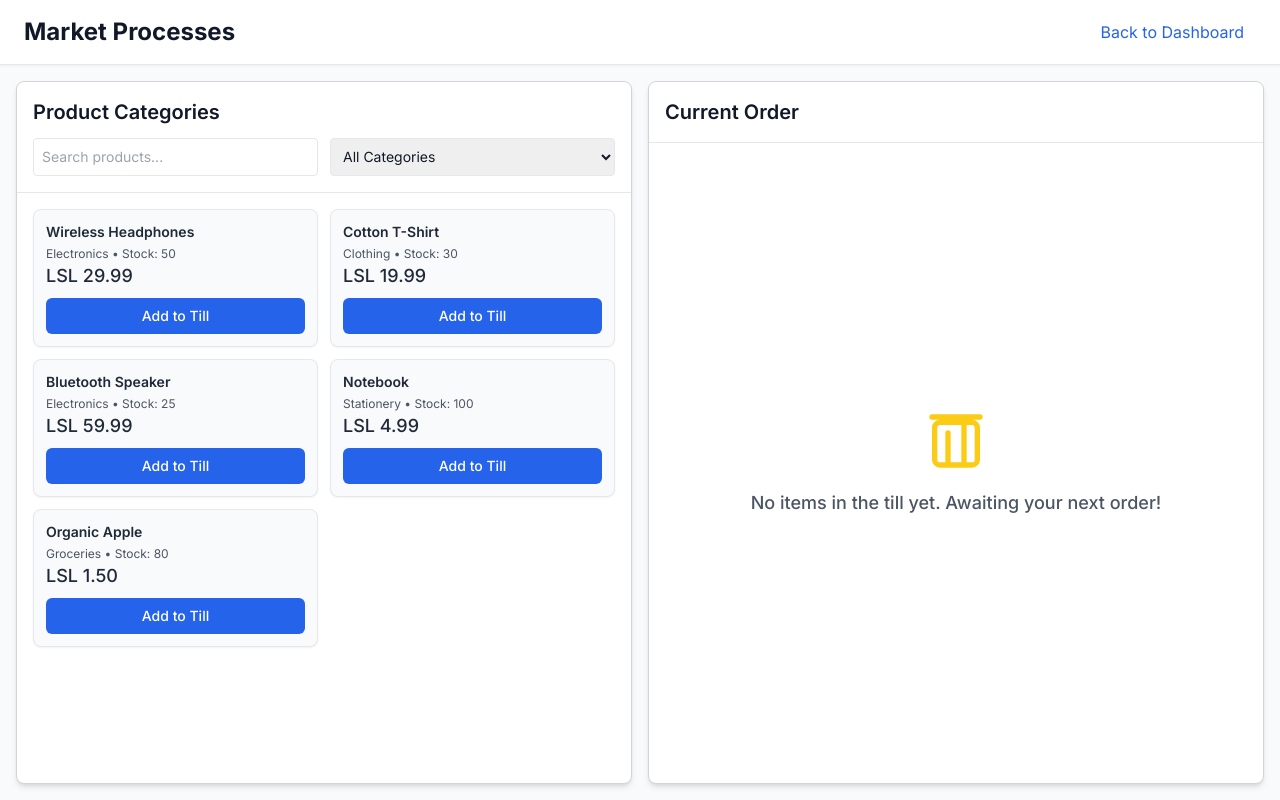
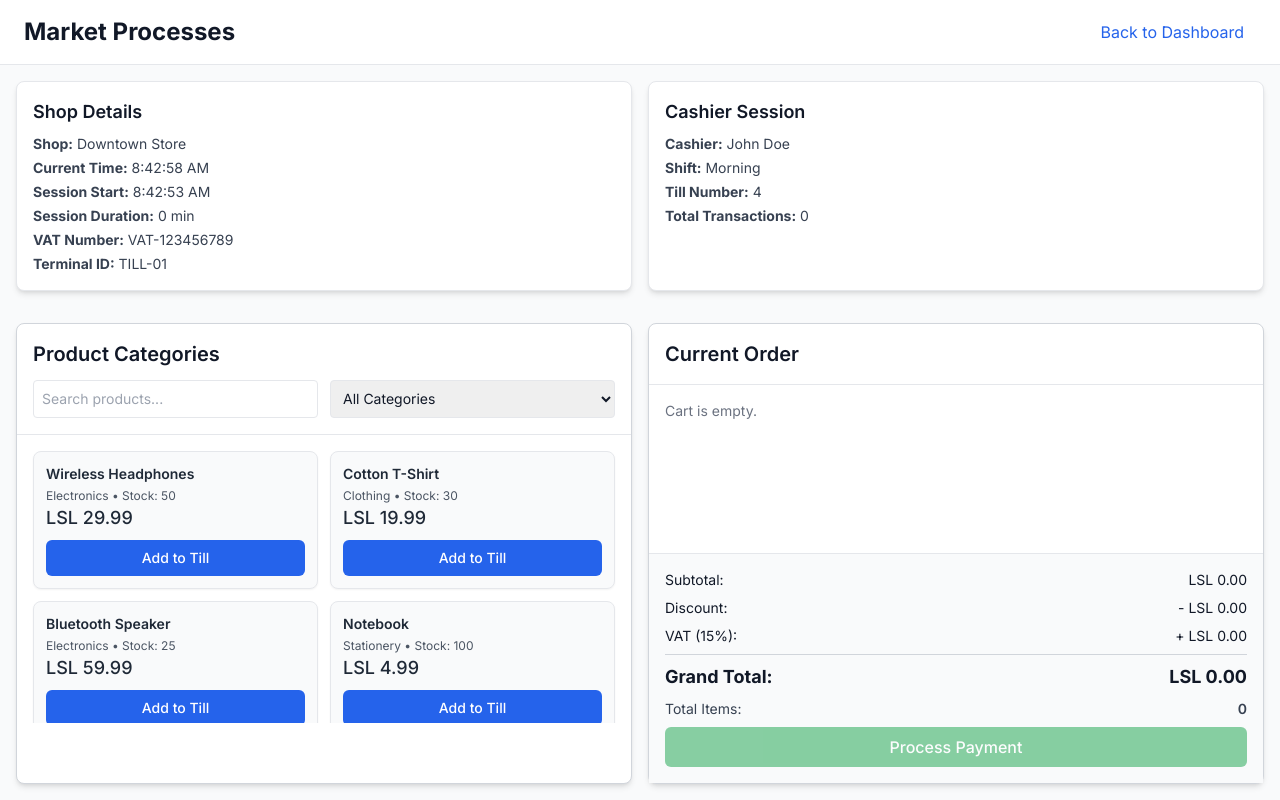
Before and after one commit to KaaraOpCode/BohlalePOS, a Next.js app in the folder webposai-main/: page /admin/market in a window 1280 px wide. Built offline with nearby package versions, Linux system fonts and the light colour scheme.

Commit message:
FINAL TILL MARKET

```diff
--- /dev/null
+++ b/package.json
@@ -0,0 +1,6 @@
+{
+  "dependencies": {
+    "react": "^18.3.1",
+    "react-dom": "^18.3.1"
+  }
+}
--- a/webposai-main/app/admin/market/page.tsx
+++ b/webposai-main/app/admin/market/page.tsx
@@ -12,6 +12,9 @@ const availableProducts: Product[] = [
   { id: '3', name: 'Bluetooth Speaker', price: 59.99, stock: 25, category: 'Electronics', status: 'active' },
   { id: '4', name: 'Notebook', price: 4.99, stock: 100, category: 'Stationery', status: 'active' },
   { id: '5', name: 'Organic Apple', price: 1.5, stock: 80, category: 'Groceries', status: 'active' },
+  { id: '6', name: 'LED Lamp', price: 12.99, stock: 40, category: 'Electronics', status: 'active' },
+  { id: '7', name: 'Jeans', price: 39.99, stock: 25, category: 'Clothing', status: 'active' },
+  { id: '8', name: 'Pencils Pack', price: 2.5, stock: 200, category: 'Stationery', status: 'active' },
 ];
 
 const categories = ['Clothing', 'Electronics', 'Groceries', 'Stationery', 'Toys'];
@@ -24,6 +27,36 @@ export default function MarketPage() {
   const [paymentCompleted, setPaymentCompleted] = useState(false);
   const [showReceiptModal, setShowReceiptModal] = useState(false);
 
+  // Till operations
+  const [transactionCount, setTransactionCount] = useState(0);
+  const [sessionStart] = useState<Date>(new Date());
+  const [currentTime, setCurrentTime] = useState<Date>(new Date());
+  const [shopExpanded, setShopExpanded] = useState(true);
+  const [cashierExpanded, setCashierExpanded] = useState(true);
+  const [highlightTxn, setHighlightTxn] = useState(false);
+  const [addedProductId, setAddedProductId] = useState<string | null>(null);
+
+  // Timer
+  useEffect(() => {
+    const timer = setInterval(() => setCurrentTime(new Date()), 1000);
+    return () => clearInterval(timer);
+  }, []);
+
+  useEffect(() => {
+    if (highlightTxn) {
+      const timer = setTimeout(() => setHighlightTxn(false), 1000);
+      return () => clearTimeout(timer);
+    }
+  }, [highlightTxn]);
+
+  useEffect(() => {
+    if (addedProductId) {
+      const timer = setTimeout(() => setAddedProductId(null), 300);
+      return () => clearTimeout(timer);
+    }
+  }, [addedProductId]);
+
+  // Cart operations
   const addToCart = (product: Product) => {
     setCartItems(prev => {
       const idx = prev.findIndex(p => p.id === product.id);
@@ -34,6 +67,7 @@ export default function MarketPage() {
       }
       return [...prev, { ...product, quantity: 1, cartIndex: Date.now() }];
     });
+    setAddedProductId(product.id);
   };
 
   const updateQuantity = (cartIndex: number, qty: number) => {
@@ -45,11 +79,11 @@ export default function MarketPage() {
     setCartItems(prev => prev.filter(i => i.cartIndex !== cartIndex));
   };
 
-  // Calculate pricing details
+  // Pricing
   const subtotal = cartItems.reduce((sum, item) => sum + item.price * item.quantity, 0);
-  const discountRate = 0.1; // 10% discount
+  const discountRate = 0.1;
   const discountAmount = subtotal * discountRate;
-  const vatRate = 0.15; // 15% VAT
+  const vatRate = 0.15;
   const vatAmount = (subtotal - discountAmount) * vatRate;
   const totalAmount = subtotal - discountAmount + vatAmount;
 
@@ -67,9 +101,7 @@ export default function MarketPage() {
   }, [paymentCompleted]);
 
   const handleReceiptOption = (option: string) => {
-    // Close receipt modal on any option click
     setShowReceiptModal(false);
-    // You can add your logic here for print/email/qr
     console.log(`Receipt option selected: ${option}`);
   };
 
@@ -78,9 +110,55 @@ export default function MarketPage() {
       <main className="h-screen flex flex-col bg-gray-50">
         <MarketHeader />
 
+        {/* Till Operations */}
+        <div className="grid grid-cols-2 gap-4 p-4 sticky top-0 bg-gray-50 z-10">
+          {/* Shop Card */}
+          <div
+            className={`bg-white rounded-lg shadow-md border p-4 cursor-pointer transition-all ${
+              shopExpanded ? 'max-h-80' : 'max-h-12 overflow-hidden'
+            }`}
+            onClick={() => setShopExpanded(prev => !prev)}
+          >
+            <h2 className="text-lg font-semibold mb-2">Shop Details</h2>
+            {shopExpanded && (
+              <ul className="space-y-1 text-sm text-gray-700">
+                <li><strong>Shop:</strong> Downtown Store</li>
+                <li><strong>Current Time:</strong> {currentTime.toLocaleTimeString()}</li>
+                <li><strong>Session Start:</strong> {sessionStart.toLocaleTimeString()}</li>
+                <li>
+                  <strong>Session Duration:</strong> {Math.floor((currentTime.getTime() - sessionStart.getTime()) / 60000)} min
+                </li>
+                <li><strong>VAT Number:</strong> VAT-123456789</li>
+                <li><strong>Terminal ID:</strong> TILL-01</li>
+              </ul>
+            )}
+          </div>
+
+          {/* Cashier Card */}
+          <div
+            className={`bg-white rounded-lg shadow-md border p-4 cursor-pointer transition-all ${
+              cashierExpanded ? 'max-h-80' : 'max-h-12 overflow-hidden'
+            }`}
+            onClick={() => setCashierExpanded(prev => !prev)}
+          >
+            <h2 className="text-lg font-semibold mb-2">Cashier Session</h2>
+            {cashierExpanded && (
+              <ul className="space-y-1 text-sm text-gray-700">
+                <li><strong>Cashier:</strong> John Doe</li>
+                <li><strong>Shift:</strong> Morning</li>
+                <li><strong>Till Number:</strong> 4</li>
+                <li className={`${highlightTxn ? 'text-green-600 font-bold animate-pulse' : ''}`}>
+                  <strong>Total Transactions:</strong> {transactionCount}
+                </li>
+              </ul>
+            )}
+          </div>
+        </div>
+
+        {/* Products & Cart Grid */}
         <div className="flex-1 grid grid-cols-2 gap-4 p-4 min-h-0">
           {/* Products Panel */}
-          <div className="bg-white border border-gray-300 rounded-lg shadow-md flex flex-col min-h-0">
+          <div className="bg-white border border-gray-300 rounded-lg shadow-md flex flex-col">
             <div className="p-4 border-b border-gray-200">
               <h2 className="text-xl font-semibold mb-3">Product Categories</h2>
               <div className="grid grid-cols-2 gap-3">
@@ -98,23 +176,28 @@ export default function MarketPage() {
                 >
                   <option value="">All Categories</option>
                   {categories.map(cat => (
-                    <option key={cat} value={cat}>
-                      {cat}
-                    </option>
+                    <option key={cat} value={cat}>{cat}</option>
                   ))}
                 </select>
               </div>
             </div>
-            <div className="flex-1 p-4 overflow-y-auto">
+
+            <div className="flex-1 p-4 overflow-y-auto" style={{ maxHeight: 'calc(3 * 80px + 3 * 16px)' }}>
               <ProductList products={filteredProducts} onAddToCart={addToCart} />
             </div>
           </div>
 
           {/* Cart Panel */}
-          <div className="bg-white border border-gray-300 rounded-lg shadow-md flex flex-col min-h-0">
+          <div className="bg-white border border-gray-300 rounded-lg shadow-md flex flex-col">
             <div className="p-4 border-b border-gray-200">
               <h2 className="text-xl font-semibold">Current Order</h2>
             </div>
+
+            {/* Scrollable Cart Items */}
+            <div className="flex-1 overflow-y-auto p-4">
+              {cartItems.length === 0 ? (
+                <p className="text-gray-500 text-sm">Cart is empty.</p>
+              ) : (
                 <Cart
                   cartItems={cartItems}
                   updateQuantity={updateQuantity}
@@ -123,8 +206,30 @@ export default function MarketPage() {
                   discountAmount={discountAmount}
                   vatAmount={vatAmount}
                   totalAmount={totalAmount}
-              onProcessPayment={() => setShowPaymentOptions(true)}
+                  onProcessPayment={() => {}}
                 />
+              )}
+            </div>
+
+            {/* Sticky Footer */}
+            <div className="p-4 border-t border-gray-200 bg-gray-50 text-sm space-y-2 sticky bottom-0">
+              <div className="flex justify-between"><span>Subtotal:</span><span>LSL {subtotal.toFixed(2)}</span></div>
+              <div className="flex justify-between"><span>Discount:</span><span>- LSL {discountAmount.toFixed(2)}</span></div>
+              <div className="flex justify-between"><span>VAT (15%):</span><span>+ LSL {vatAmount.toFixed(2)}</span></div>
+              <div className="flex justify-between text-lg font-bold border-t border-gray-300 pt-2">
+                <span>Grand Total:</span><span>LSL {totalAmount.toFixed(2)}</span>
+              </div>
+              <div className="flex justify-between text-sm text-gray-700">
+                <span>Total Items:</span><span className="font-semibold">{cartItems.reduce((acc, i) => acc + i.quantity, 0)}</span>
+              </div>
+              <button
+                className="inline-flex items-center justify-center rounded-md font-medium transition-colors focus:outline-none focus:ring-2 focus:ring-offset-2 disabled:opacity-50 disabled:pointer-events-none bg-green-600 text-white hover:bg-green-700 w-full px-4 py-2 text-base"
+                onClick={() => setShowPaymentOptions(true)}
+                disabled={cartItems.length === 0}
+              >
+                Process Payment
+              </button>
+            </div>
           </div>
         </div>
       </main>
@@ -139,40 +244,22 @@ export default function MarketPage() {
             setShowPaymentOptions(false);
             setShowReceiptModal(true);
             setPaymentCompleted(true);
+            setTransactionCount(prev => prev + 1);
+            setHighlightTxn(true);
           }}
         />
       )}
 
-      {/* Receipt Options Modal */}
+      {/* Receipt Modal */}
       {showReceiptModal && (
         <div className="fixed inset-0 bg-black bg-opacity-40 flex items-center justify-center z-50">
           <div className="bg-white p-6 rounded-lg shadow-lg max-w-sm w-full">
             <h2 className="text-lg font-semibold mb-4 text-gray-800">How would you like to receive your receipt?</h2>
             <div className="grid gap-3">
-              <button
-                onClick={() => handleReceiptOption('print')}
-                className="bg-blue-600 text-white px-4 py-2 rounded hover:bg-blue-700"
-              >
-                Print Receipt
-              </button>
-              <button
-                onClick={() => handleReceiptOption('email')}
-                className="bg-green-600 text-white px-4 py-2 rounded hover:bg-green-700"
-              >
-                Email Receipt
-              </button>
-              <button
-                onClick={() => handleReceiptOption('qr')}
-                className="bg-purple-600 text-white px-4 py-2 rounded hover:bg-purple-700"
-              >
-                Generate QR Code
-              </button>
-              <button
-                onClick={() => handleReceiptOption('none')}
-                className="text-gray-600 underline hover:text-gray-800"
-              >
-                No Receipt
-              </button>
+              <button onClick={() => handleReceiptOption('print')} className="bg-blue-600 text-white px-4 py-2 rounded hover:bg-blue-700">Print Receipt</button>
+              <button onClick={() => handleReceiptOption('email')} className="bg-green-600 text-white px-4 py-2 rounded hover:bg-green-700">Email Receipt</button>
+              <button onClick={() => handleReceiptOption('qr')} className="bg-purple-600 text-white px-4 py-2 rounded hover:bg-purple-700">Generate QR Code</button>
+              <button onClick={() => handleReceiptOption('none')} className="text-gray-600 underline hover:text-gray-800">No Receipt</button>
             </div>
           </div>
         </div>
--- a/webposai-main/app/demo/page.tsx
+++ b/webposai-main/app/demo/page.tsx
@@ -1,175 +1,182 @@
 'use client';
+import { useState, useEffect } from 'react';
+import { Product } from '@/app/types';
+import { PaymentOptions } from '@/components/Payment/PaymentOptions';
+import { MarketHeader } from '@/components/Market/MarketHeader';
+import { ProductList } from '@/components/Market/ProductList';
+import { Cart, CartItem } from '@/components/Market/Cart';
 
-import React, { useState } from 'react';
-import Header from "@/components/Layout/Header";
-import Footer from "@/components/Layout/Footer";
-
-interface Product {
-  id: number;
-  name: string;
-  price: number;
-}
-
-interface CartItem extends Product {
-  quantity: number;
-}
-
-const PRODUCTS: Product[] = [
-  { id: 1, name: 'Coffee', price: 3.5 },
-  { id: 2, name: 'Sandwich', price: 5.0 },
-  { id: 3, name: 'Salad', price: 4.25 },
-  { id: 4, name: 'Juice', price: 2.75 },
+const availableProducts: Product[] = [
+  { id: '1', name: 'Wireless Headphones', price: 29.99, stock: 50, category: 'Electronics', status: 'active' },
+  { id: '2', name: 'Cotton T-Shirt', price: 19.99, stock: 30, category: 'Clothing', status: 'active' },
+  { id: '3', name: 'Bluetooth Speaker', price: 59.99, stock: 25, category: 'Electronics', status: 'active' },
+  { id: '4', name: 'Notebook', price: 4.99, stock: 100, category: 'Stationery', status: 'active' },
+  { id: '5', name: 'Organic Apple', price: 1.5, stock: 80, category: 'Groceries', status: 'active' },
 ];
 
-export default function DemoPOSPage() {
-  const [cart, setCart] = useState<CartItem[]>([]);
-  const [checkoutMsg, setCheckoutMsg] = useState<string | null>(null);
+const categories = ['Clothing', 'Electronics', 'Groceries', 'Stationery', 'Toys'];
+
+export default function MarketPage() {
+  const [cartItems, setCartItems] = useState<CartItem[]>([]);
+  const [searchQuery, setSearchQuery] = useState('');
+  const [filterCategory, setFilterCategory] = useState('');
+  const [showPaymentOptions, setShowPaymentOptions] = useState(false);
+  const [paymentCompleted, setPaymentCompleted] = useState(false);
+  const [showReceiptModal, setShowReceiptModal] = useState(false);
 
   const addToCart = (product: Product) => {
-    setCart((prev) => {
-      const found = prev.find((item) => item.id === product.id);
-      return found
-        ? prev.map((item) =>
-            item.id === product.id ? { ...item, quantity: item.quantity + 1 } : item
-          )
-        : [...prev, { ...product, quantity: 1 }];
+    setCartItems(prev => {
+      const idx = prev.findIndex(p => p.id === product.id);
+      if (idx !== -1) {
+        const copy = [...prev];
+        copy[idx].quantity += 1;
+        return copy;
+      }
+      return [...prev, { ...product, quantity: 1, cartIndex: Date.now() }];
     });
-    setCheckoutMsg(null);
   };
 
-  const increaseQty = (id: number) => {
-    setCart((prev) =>
-      prev.map((item) =>
-        item.id === id ? { ...item, quantity: item.quantity + 1 } : item
-      )
-    );
+  const updateQuantity = (cartIndex: number, qty: number) => {
+    if (qty <= 0) return removeFromCart(cartIndex);
+    setCartItems(prev => prev.map(i => (i.cartIndex === cartIndex ? { ...i, quantity: qty } : i)));
   };
 
-  const decreaseQty = (id: number) => {
-    setCart((prev) =>
-      prev
-        .map((item) =>
-          item.id === id ? { ...item, quantity: item.quantity - 1 } : item
-        )
-        .filter((item) => item.quantity > 0)
-    );
+  const removeFromCart = (cartIndex: number) => {
+    setCartItems(prev => prev.filter(i => i.cartIndex !== cartIndex));
   };
 
-  const total = cart.reduce((acc, item) => acc + item.price * item.quantity, 0);
+  // Calculate pricing details
+  const subtotal = cartItems.reduce((sum, item) => sum + item.price * item.quantity, 0);
+  const discountRate = 0.1; // 10% discount
+  const discountAmount = subtotal * discountRate;
+  const vatRate = 0.15; // 15% VAT
+  const vatAmount = (subtotal - discountAmount) * vatRate;
+  const totalAmount = subtotal - discountAmount + vatAmount;
 
-  const checkout = () => {
-    if (cart.length === 0) return;
-    setCart([]);
-    setCheckoutMsg('✅ Checkout successful! Thank you for your purchase.');
+  const filteredProducts = availableProducts.filter(p => {
+    const matchText = p.name.toLowerCase().includes(searchQuery.toLowerCase()) || p.id.includes(searchQuery);
+    const matchCat = !filterCategory || p.category === filterCategory;
+    return matchText && matchCat;
+  });
+
+  useEffect(() => {
+    if (paymentCompleted) {
+      const timer = setTimeout(() => setPaymentCompleted(false), 2000);
+      return () => clearTimeout(timer);
+    }
+  }, [paymentCompleted]);
+
+  const handleReceiptOption = (option: string) => {
+    // Close receipt modal on any option click
+    setShowReceiptModal(false);
+    // You can add your logic here for print/email/qr
+    console.log(`Receipt option selected: ${option}`);
   };
 
   return (
     <>
-      <Header />
-      <main className="min-h-screen bg-gray-50 dark:bg-gray-900 py-12 px-4 sm:px-8 md:px-12 max-w-6xl mx-auto">
-        <h1 className="text-4xl font-extrabold text-indigo-600 dark:text-indigo-300 mb-10">
-          Point of Sale (POS) Demo
-        </h1>
+      <main className="h-screen flex flex-col bg-gray-50">
+        <MarketHeader />
 
-        {/* Products Section */}
-        <section className="mb-14">
-          <h2 className="text-2xl font-bold text-gray-800 dark:text-white mb-6">
-            Available Products
-          </h2>
-          <div className="grid grid-cols-2 md:grid-cols-4 gap-6">
-            {PRODUCTS.map((product) => (
-              <div
-                key={product.id}
-                className="bg-white dark:bg-gray-800 border border-gray-200 dark:border-gray-700 rounded-xl shadow hover:shadow-md transition p-6 flex flex-col items-center text-center"
+        <div className="flex-1 grid grid-cols-2 gap-4 p-4 min-h-0">
+          {/* Products Panel */}
+          <div className="bg-white border border-gray-300 rounded-lg shadow-md flex flex-col min-h-0">
+            <div className="p-4 border-b border-gray-200">
+              <h2 className="text-xl font-semibold mb-3">Product Categories</h2>
+              <div className="grid grid-cols-2 gap-3">
+                <input
+                  type="text"
+                  placeholder="Search products..."
+                  value={searchQuery}
+                  onChange={e => setSearchQuery(e.target.value)}
+                  className="p-2 border rounded text-sm"
+                />
+                <select
+                  value={filterCategory}
+                  onChange={e => setFilterCategory(e.target.value)}
+                  className="p-2 border rounded text-sm"
                 >
-                <h3 className="text-lg font-semibold text-gray-900 dark:text-white mb-2">
-                  {product.name}
-                </h3>
-                <p className="text-indigo-600 dark:text-indigo-300 font-medium mb-4">
-                  ${product.price.toFixed(2)}
-                </p>
+                  <option value="">All Categories</option>
+                  {categories.map(cat => (
+                    <option key={cat} value={cat}>
+                      {cat}
+                    </option>
+                  ))}
+                </select>
+              </div>
+            </div>
+            <div className="flex-1 p-4 overflow-y-auto">
+              <ProductList products={filteredProducts} onAddToCart={addToCart} />
+            </div>
+          </div>
+
+          {/* Cart Panel */}
+          <div className="bg-white border border-gray-300 rounded-lg shadow-md flex flex-col min-h-0">
+            <div className="p-4 border-b border-gray-200">
+              <h2 className="text-xl font-semibold">Current Order</h2>
+            </div>
+            <Cart
+              cartItems={cartItems}
+              updateQuantity={updateQuantity}
+              removeItem={removeFromCart}
+              subtotal={subtotal}
+              discountAmount={discountAmount}
+              vatAmount={vatAmount}
+              totalAmount={totalAmount}
+              onProcessPayment={() => setShowPaymentOptions(true)}
+            />
+          </div>
+        </div>
+      </main>
+
+      {/* Payment Dialog */}
+      {showPaymentOptions && (
+        <PaymentOptions
+          totalAmount={totalAmount}
+          onCancel={() => setShowPaymentOptions(false)}
+          onPaymentComplete={() => {
+            setCartItems([]);
+            setShowPaymentOptions(false);
+            setShowReceiptModal(true);
+            setPaymentCompleted(true);
+          }}
+        />
+      )}
+
+      {/* Receipt Options Modal */}
+      {showReceiptModal && (
+        <div className="fixed inset-0 bg-black bg-opacity-40 flex items-center justify-center z-50">
+          <div className="bg-white p-6 rounded-lg shadow-lg max-w-sm w-full">
+            <h2 className="text-lg font-semibold mb-4 text-gray-800">How would you like to receive your receipt?</h2>
+            <div className="grid gap-3">
               <button
-                  onClick={() => addToCart(product)}
-                  className="mt-auto w-full bg-indigo-600 hover:bg-indigo-700 text-white py-2 px-4 rounded-lg font-medium transition"
+                onClick={() => handleReceiptOption('print')}
+                className="bg-blue-600 text-white px-4 py-2 rounded hover:bg-blue-700"
               >
-                  Add to Cart
+                Print Receipt
+              </button>
+              <button
+                onClick={() => handleReceiptOption('email')}
+                className="bg-green-600 text-white px-4 py-2 rounded hover:bg-green-700"
+              >
+                Email Receipt
+              </button>
+              <button
+                onClick={() => handleReceiptOption('qr')}
+                className="bg-purple-600 text-white px-4 py-2 rounded hover:bg-purple-700"
+              >
+                Generate QR Code
+              </button>
+              <button
+                onClick={() => handleReceiptOption('none')}
+                className="text-gray-600 underline hover:text-gray-800"
+              >
+                No Receipt
               </button>
             </div>
-            ))}
           </div>
-        </section>
-
-        {/* Cart Section */}
-        <section className="bg-white dark:bg-gray-800 border border-gray-200 dark:border-gray-700 p-6 rounded-xl shadow mb-12">
-          <h2 className="text-2xl font-bold text-gray-800 dark:text-white mb-6">
-            Shopping Cart
-          </h2>
-
-          {cart.length === 0 ? (
-            <p className="text-gray-600 dark:text-gray-400">Your cart is empty.</p>
-          ) : (
-            <>
-              <ul className="divide-y divide-gray-200 dark:divide-gray-700 mb-6">
-                {cart.map((item) => (
-                  <li
-                    key={item.id}
-                    className="flex justify-between items-center py-4"
-                  >
-                    <div>
-                      <p className="font-semibold text-gray-900 dark:text-white">
-                        {item.name}
-                      </p>
-                      <p className="text-sm text-gray-500 dark:text-gray-400">
-                        ${item.price.toFixed(2)} each
-                      </p>
-                    </div>
-                    <div className="flex items-center gap-2">
-                      <button
-                        onClick={() => decreaseQty(item.id)}
-                        className="px-3 py-1 bg-gray-200 dark:bg-gray-700 rounded hover:bg-gray-300 dark:hover:bg-gray-600 transition"
-                      >
-                        −
-                      </button>
-                      <span className="w-6 text-center text-gray-900 dark:text-white">
-                        {item.quantity}
-                      </span>
-                      <button
-                        onClick={() => increaseQty(item.id)}
-                        className="px-3 py-1 bg-gray-200 dark:bg-gray-700 rounded hover:bg-gray-300 dark:hover:bg-gray-600 transition"
-                      >
-                        +
-                      </button>
-                    </div>
-                    <p className="font-semibold text-gray-900 dark:text-white">
-                      ${(item.price * item.quantity).toFixed(2)}
-                    </p>
-                  </li>
-                ))}
-              </ul>
-
-              <div className="flex justify-between text-lg font-bold text-gray-900 dark:text-white mb-6">
-                <span>Total:</span>
-                <span>${total.toFixed(2)}</span>
-              </div>
-
-              <button
-                onClick={checkout}
-                disabled={cart.length === 0}
-                className="w-full bg-green-600 hover:bg-green-700 text-white py-3 rounded-lg transition disabled:opacity-50 disabled:cursor-not-allowed"
-              >
-                Checkout
-              </button>
-            </>
-          )}
-        </section>
-
-        {checkoutMsg && (
-          <div className="bg-green-100 text-green-800 dark:bg-green-900 dark:text-green-300 p-4 rounded-lg text-center font-semibold">
-            {checkoutMsg}
         </div>
       )}
-      </main>
-      <Footer />
     </>
   );
 }
--- a/webposai-main/app/globals.css
+++ b/webposai-main/app/globals.css
@@ -36,6 +36,7 @@ body {
       rgb(var(--background-end-rgb))
     )
     rgb(var(--background-start-rgb));
+      font-family: system-ui, -apple-system, BlinkMacSystemFont, "Segoe UI", Roboto, "Helvetica Neue", Arial, sans-serif;
 }
 
 a {
```
Also changed, not shown: webposai-main/components/till_operations/Details.tsx (added), 2 other files (tests, documents, lock files or other folders). Lines whose indentation alone changed are shown as unchanged.
